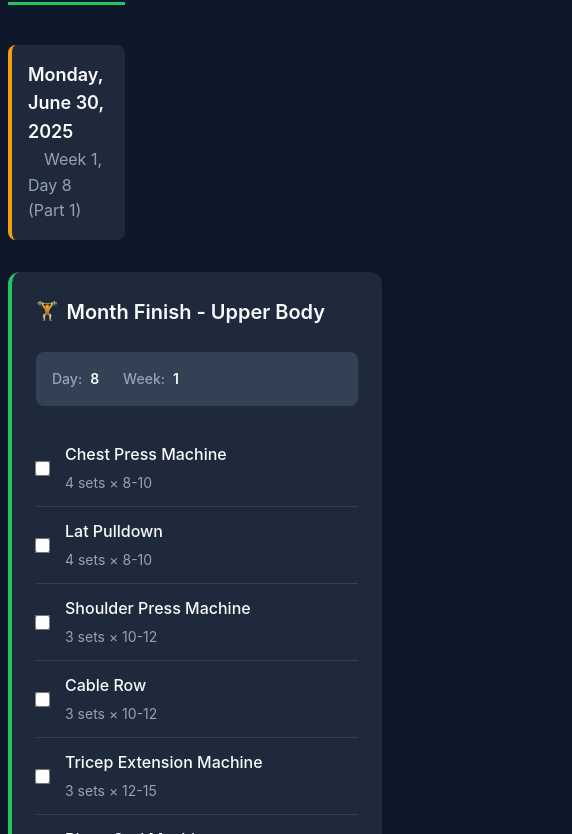
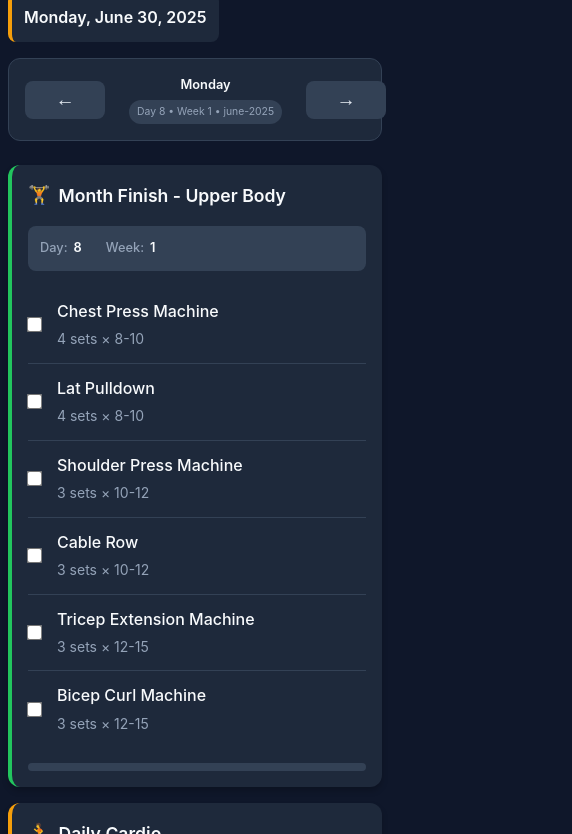
Before and after one commit to jersjar7/gymcheck, a plain HTML site: page index.html in a window 390 px wide. Shown: the part 245-1079 px from the top of the page, 572 px wide, since content can reach past the window. Drawn offline with Linux system fonts and the light colour scheme.

Commit message:
Resolved mobile ui visualization

```diff
--- a/css/styles.css
+++ b/css/styles.css
@@ -1593,3 +1593,125 @@ footer {
     content: "⚠️ ";
     font-size: 1.2rem;
 }
+
+/* Add these responsive improvements to css/styles.css */
+
+/* ===== MOBILE UI IMPROVEMENTS ===== */
+
+/* Make today header stack on mobile */
+@media (max-width: 768px) {
+    .today-header {
+        display: flex;
+        flex-direction: column;
+        gap: 1rem;
+        margin-bottom: 1.5rem;
+    }
+
+    .today-title-section {
+        order: 1; /* Title section first */
+    }
+
+    .workout-navigation {
+        order: 2; /* Navigation below title */
+        align-self: stretch; /* Full width */
+    }
+
+    /* Simplify navigation on mobile */
+    .current-workout-indicator {
+        min-width: auto;
+        padding: 0 0.5rem;
+    }
+
+    .workout-day-indicator {
+        font-size: 0.7rem; /* Smaller text */
+        white-space: nowrap;
+        overflow: hidden;
+        text-overflow: ellipsis;
+    }
+
+    /* Simplify date display - remove redundant info */
+    .week-info {
+        display: none; /* Hide the redundant "Week 1, Day 8 (Part 1)" */
+    }
+
+    /* Make navigation buttons smaller on mobile */
+    .nav-workout-btn {
+        padding: 0.5rem 0.75rem;
+        min-width: 80px;
+        font-size: 0.875rem;
+    }
+
+    .nav-text {
+        display: none; /* Hide "Previous"/"Next" text, keep only arrows */
+    }
+
+    .nav-icon {
+        font-size: 1.2rem;
+    }
+}
+
+/* ===== SIMPLIFY WORKOUT INDICATOR CONTENT ===== */
+
+/* Show only essential info in navigation indicator */
+@media (max-width: 768px) {
+    .workout-date-indicator {
+        font-size: 0.8rem;
+    }
+
+    .workout-day-indicator {
+        /* Simplify to just show the plan name */
+        font-size: 0.65rem;
+    }
+}
+
+/* ===== IMPROVE DATE DISPLAY SECTION ===== */
+
+@media (max-width: 768px) {
+    .date-display {
+        padding: 0.75rem;
+        margin-top: 0.75rem;
+    }
+
+    .current-date {
+        font-size: 1rem;
+        line-height: 1.3;
+    }
+
+    /* Hide redundant week info completely on mobile */
+    .week-info {
+        display: none !important;
+    }
+}
+
+/* ===== SIMPLIFY WORKOUT CARDS ON MOBILE ===== */
+
+@media (max-width: 768px) {
+    .today-content {
+        gap: 1rem;
+    }
+
+    .workout-card,
+    .cardio-card {
+        padding: 1rem;
+    }
+
+    .card-title {
+        font-size: 1.1rem;
+        margin-bottom: 1rem;
+    }
+
+    /* Make workout meta more compact */
+    .workout-meta {
+        padding: 0.75rem;
+        margin-bottom: 1rem;
+    }
+
+    .meta-item {
+        gap: 0.375rem;
+    }
+
+    .meta-label,
+    .meta-value {
+        font-size: 0.8rem;
+    }
+}
--- a/js/main.js
+++ b/js/main.js
@@ -68,18 +68,10 @@ class WorkoutApp {
         });
     }
 
-        if (weekInfoElement && AppState.currentWorkoutPlan.planInfo) {
-            // Get current viewing day info from TodayNavigation
-            const currentDay = TodayNavigation.getCurrentViewingDay();
-            if (currentDay) {
-                const partInfo = AppState.isHalfMonthSystem ?
-                    ` (Part ${currentDay.planInfo?.part || 1})` : '';
-                weekInfoElement.textContent = `Week ${currentDay.weekNumber}, Day ${TodayNavigation.currentDayIndex + 1}${partInfo}`;
-            } else {
-                const partInfo = AppState.isHalfMonthSystem ?
-                    ` (Part ${AppState.activePlans.activePlans?.workout?.part || 1})` : '';
-                weekInfoElement.textContent = `Week 1, Day 1${partInfo}`;
-            }
+    if (weekInfoElement) {
+        // REMOVE the redundant info since we already show the full date above
+        // and the useful Day/Week/Part info is in the navigation area
+        weekInfoElement.style.display = 'none';
     }
 }
 }
--- a/js/modules/today-navigation.js
+++ b/js/modules/today-navigation.js
@@ -366,11 +366,14 @@ export class TodayNavigation {
     const dayIndicator = document.querySelector('.workout-day-indicator');
 
     if (dateIndicator) {
-            dateIndicator.textContent = formatDate(this.currentViewDate).split(',')[0];
+        // Show day of week only (e.g., "Tuesday")
+        const date = new Date(this.currentViewDate + 'T00:00:00');
+        const dayOfWeek = date.toLocaleDateString('en-US', { weekday: 'long' });
+        dateIndicator.textContent = dayOfWeek;
     }
 
     if (dayIndicator) {
-            // FIX: Calculate day number within the current plan, not across all plans
+        // KEEP the full useful info: Day X • Week Y • Part Z
         const dayNumberWithinPlan = this.calculateDayNumberWithinPlan(dayData);
         const planName = dayData.planInfo?.part ? `Part ${dayData.planInfo.part}` :
                        (dayData.planInfo?.fileName?.replace('.json', '') || 'Plan');
```
Lines whose indentation alone changed are shown as unchanged.
